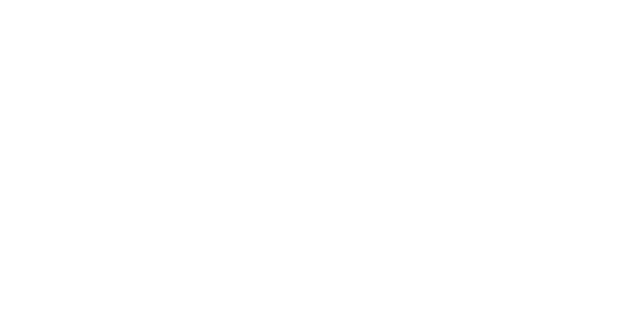
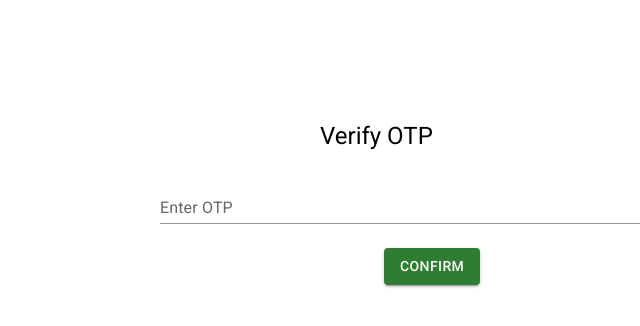
Before and after one commit to AbdulRehman-9876/Todolist, a React (Create React App) app in the folder Frontend/: page /verifyOtp in a window 1280 px wide. Before the commit this address had no page. Shown: the top 326 px of the page, without its empty margins (204-844 px from the left). Built offline with nearby package versions, Linux system fonts and the light colour scheme.

Commit message:
Created Verify OTP Page

```diff
--- a/Frontend/src/App.js
+++ b/Frontend/src/App.js
@@ -6,7 +6,7 @@
 import { BrowserRouter, Routes, Route } from "react-router-dom";
 import LoginPage from "./Components/User/LoginPage";
 import ProtectedRoute from "./Components/ProtectedRoute";
-
+import VerifyUserOTP from "./Components/User/VerifyUserOTP"
 function App() {
   const [shouldReload, setShouldReload] = useState(true);
 
@@ -25,6 +25,7 @@
                   </ProtectedRoute>
                 }
               ></Route>
+              <Route path="/verifyOtp" element={<VerifyUserOTP/>}></Route>
               <Route path="Login" element={<LoginPage />}></Route>
             </Routes>
           </BrowserRouter>
--- a/Frontend/src/Components/ProtectedRoute.jsx
+++ b/Frontend/src/Components/ProtectedRoute.jsx
@@ -1,12 +1,13 @@
 import { Navigate } from "react-router-dom";
 import {jwtDecode} from "jwt-decode";
-
-const ProtectedRoute = ({ children }) => {
+// import {getUserData} from "../Service/userApis"
+const ProtectedRoute =  ({ children }) => {
   const token = localStorage.getItem("token");
 
   if (!token) {
     return <Navigate to="/login" replace />;
   }
+
 
   try {
     const decoded = jwtDecode(token);
@@ -24,4 +25,14 @@
   return children;
 };
 
+// const checkIsVerified = async () => {
+
+//   try{
+//     const response = await getUserData();
+//     console.log(response);
+//   } catch(errr){
+//     console.log(`Error fetching user details`)
+//   }
+// }
+
 export default ProtectedRoute;
--- /dev/null
+++ b/Frontend/src/Components/User/VerifyUserOTP.jsx
@@ -0,0 +1,51 @@
+import React from "react";
+import Button from "@mui/material/Button";
+import Typography from "@mui/material/Typography";
+import TextField from "@mui/material/TextField";
+import Container from "@mui/material/Container";
+import Stack from "@mui/material/Stack";
+
+import { useState } from "react";
+export default function VerifyUserOTP() {
+  const [formData, setFormData] = useState({
+    otpData: "",
+  });
+
+  // Update state based on ID
+  const handleChange = (e) => {
+    setFormData({
+      ...formData,
+      [e.target.id]: e.target.value,
+    });
+  };
+
+  const handleSubmit = () => {};
+  return (
+    <>
+      {" "}
+      <Container maxWidth="sm">
+        <Typography sx={{ mt: 15, mb: 3, ml: 20 }} variant="h5">
+          Verify OTP
+        </Typography>{" "}
+        <Stack spacing={4}>
+          <TextField
+            id="otpData"
+            label="Enter OTP"
+            type="number"
+            variant="standard"
+            value={formData.otpData}
+            onChange={handleChange}
+          ></TextField>
+        </Stack>
+        <Button
+          color="success"
+          variant="contained"
+          sx={{ ml: 28, mt: 3 }}
+          onClick={handleSubmit}
+        >
+          Confirm
+        </Button>{" "}
+      </Container>
+    </>
+  );
+}
```
Also changed, not shown: 1 other file (tests, documents, lock files or other folders).
